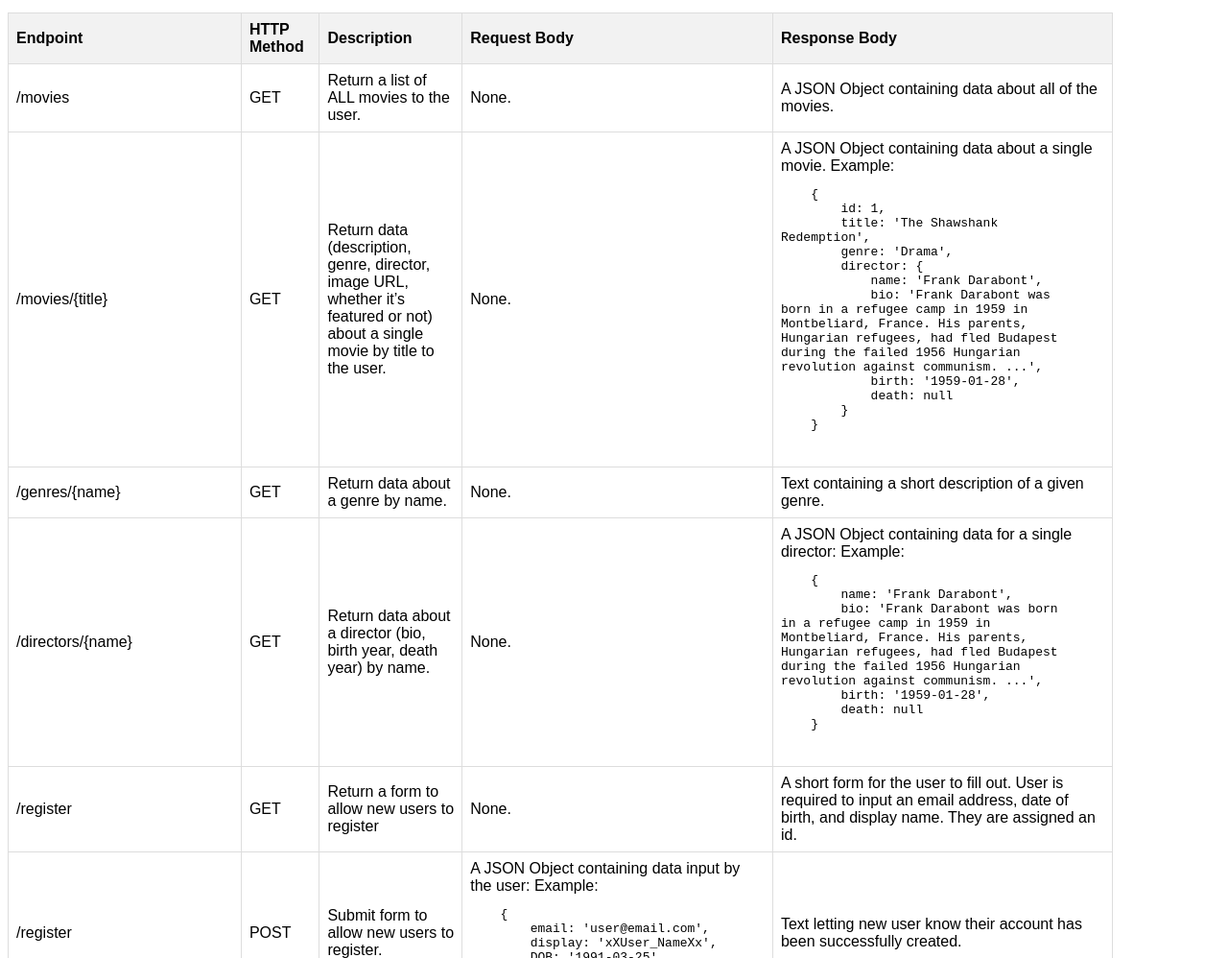
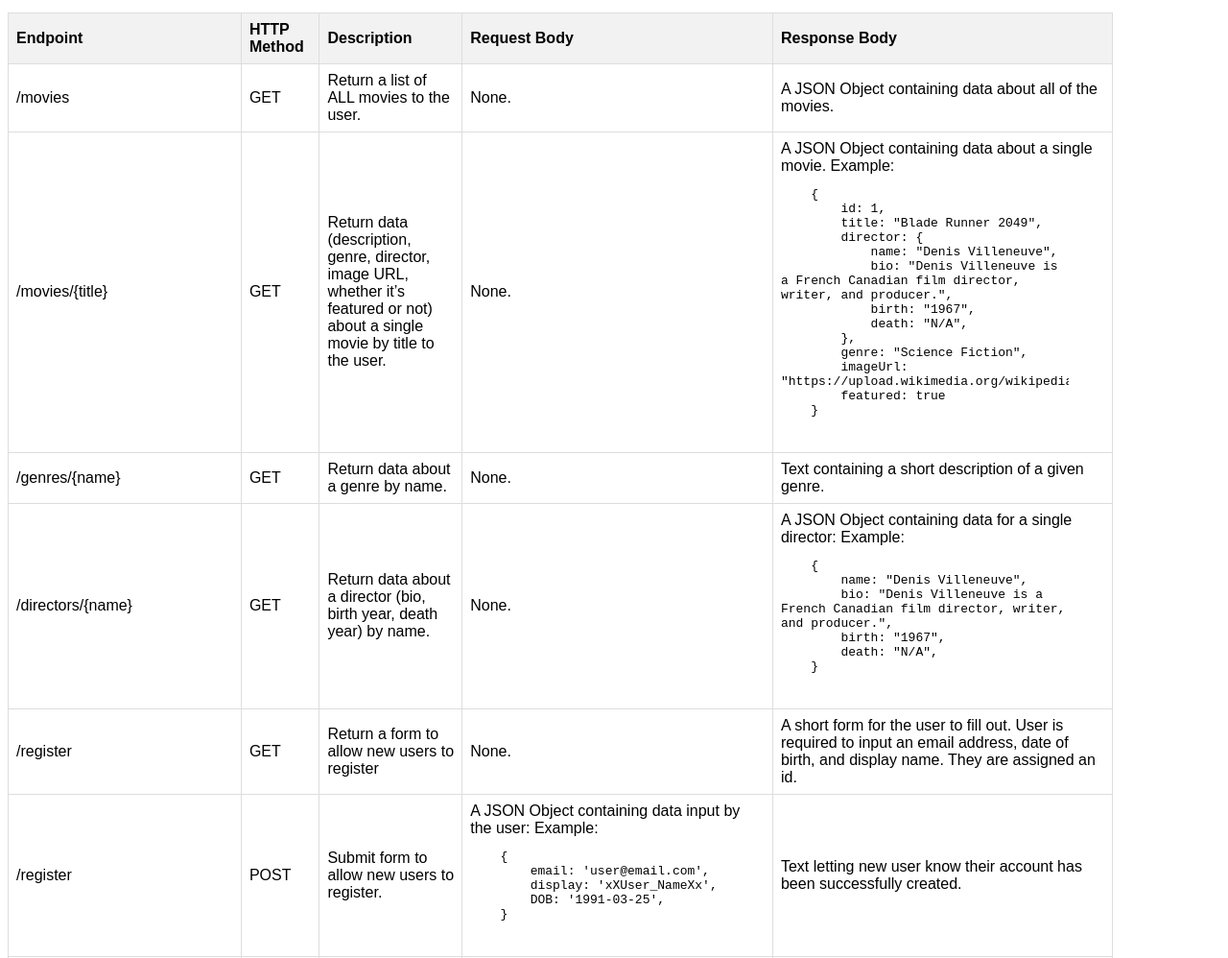
Before and after one commit to RoryV91/movie-api, a website: page public/documentation.html in a window 1280 px wide. Shown: the part 102-1100 px from the top of the page at 96% size. Drawn offline with Linux system fonts and the light colour scheme.

Commit message:
update to schema and doc to reflect changes

```diff
--- a/public/documentation.html
+++ b/public/documentation.html
@@ -65,14 +65,16 @@
                     <pre>
     {
         id: 1,
-        title: 'The Shawshank Redemption',
-        genre: 'Drama',
+        title: "Blade Runner 2049",
         director: {
-            name: 'Frank Darabont',
-            bio: 'Frank Darabont was born in a refugee camp in 1959 in Montbeliard, France. His parents, Hungarian refugees, had fled Budapest during the failed 1956 Hungarian revolution against communism. ...',
-            birth: '1959-01-28',
-            death: null
-        }
+            name: "Denis Villeneuve",
+            bio: "Denis Villeneuve is a French Canadian film director, writer, and producer.",
+            birth: "1967",
+            death: "N/A",
+        },
+        genre: "Science Fiction",
+        imageUrl: "https://upload.wikimedia.org/wikipedia/en/9/9b/Blade_Runner_2049_poster.png",
+        featured: true
     }
                     </pre>
                 </td>
@@ -92,10 +94,10 @@
                 <td>A JSON Object containing data for a single director: Example: <br>
                     <pre>
     {
-        name: 'Frank Darabont',
-        bio: 'Frank Darabont was born in a refugee camp in 1959 in Montbeliard, France. His parents, Hungarian refugees, had fled Budapest during the failed 1956 Hungarian revolution against communism. ...',
-        birth: '1959-01-28',
-        death: null
+        name: "Denis Villeneuve",
+        bio: "Denis Villeneuve is a French Canadian film director, writer, and producer.",
+        birth: "1967",
+        death: "N/A",
     }
                 </pre>
                 </td>
```
Also changed, not shown: index.js (+10 -0 lines).
